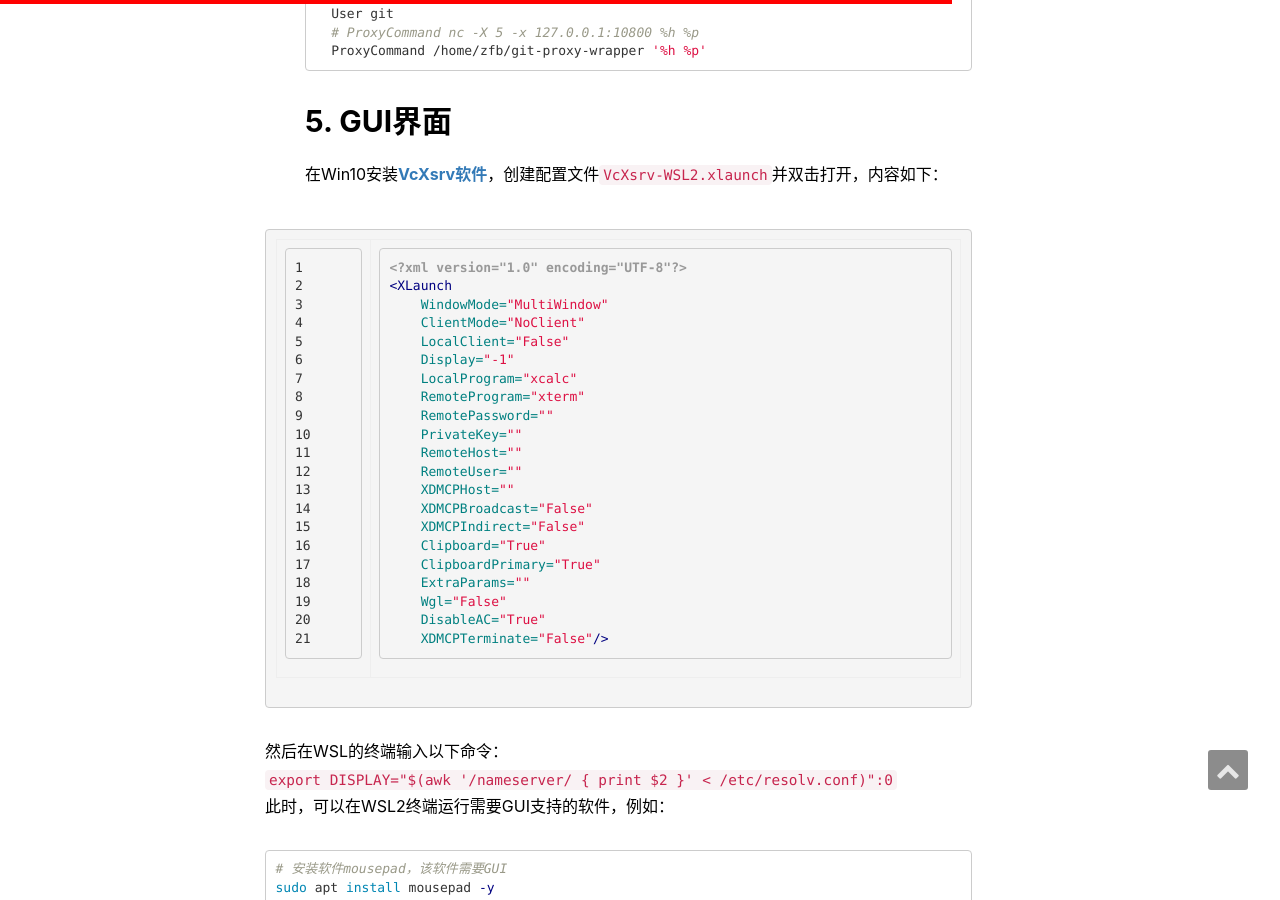
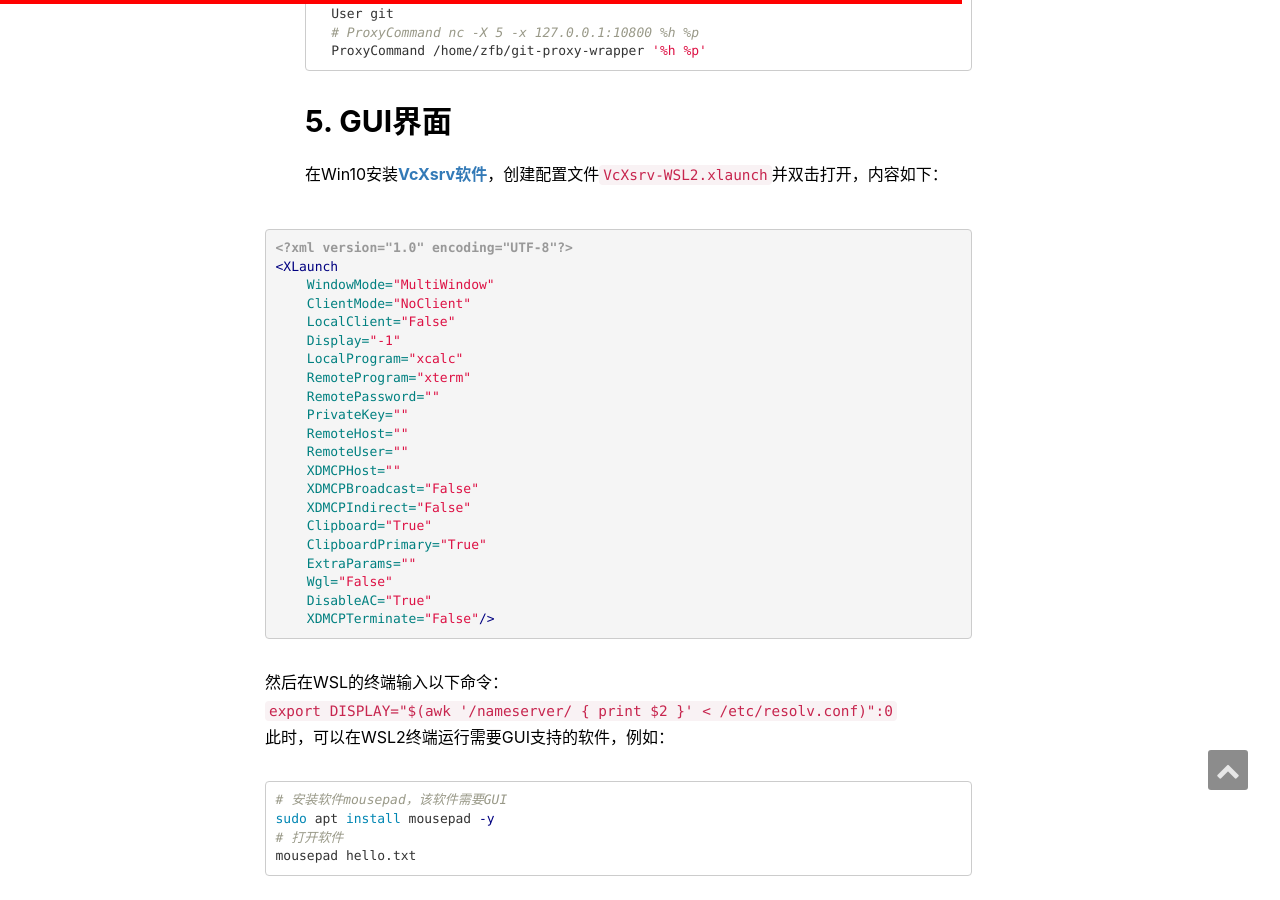
Before and after one commit to zfb132/zfb132.github.com, a Jekyll site: the page built from _posts/2020-11-25-config_wsl.md, in a window 1280 px wide and 900 px high, scrolled down 2381 px. Built offline with Jekyll 4.4.1, drawn with Linux system fonts in a browser that asks for light colours; nearby versions of some CDN libraries; comment, search, counter and statistics services are not loaded.

Commit message:
使用备用代码高亮方式

````diff
--- a/_posts/2020-11-25-config_wsl.md
+++ b/_posts/2020-11-25-config_wsl.md
@@ -72,8 +72,7 @@ Host github
 ```
 ## 5. GUI界面
 在Win10安装[VcXsrv软件](https://sourceforge.net/projects/vcxsrv/files/vcxsrv/)，创建配置文件`VcXsrv-WSL2.xlaunch`并双击打开，内容如下：
-
-{% highlight xml linenos %}
+{% highlight xml %}
 <?xml version="1.0" encoding="UTF-8"?>
 <XLaunch
     WindowMode="MultiWindow"
````
